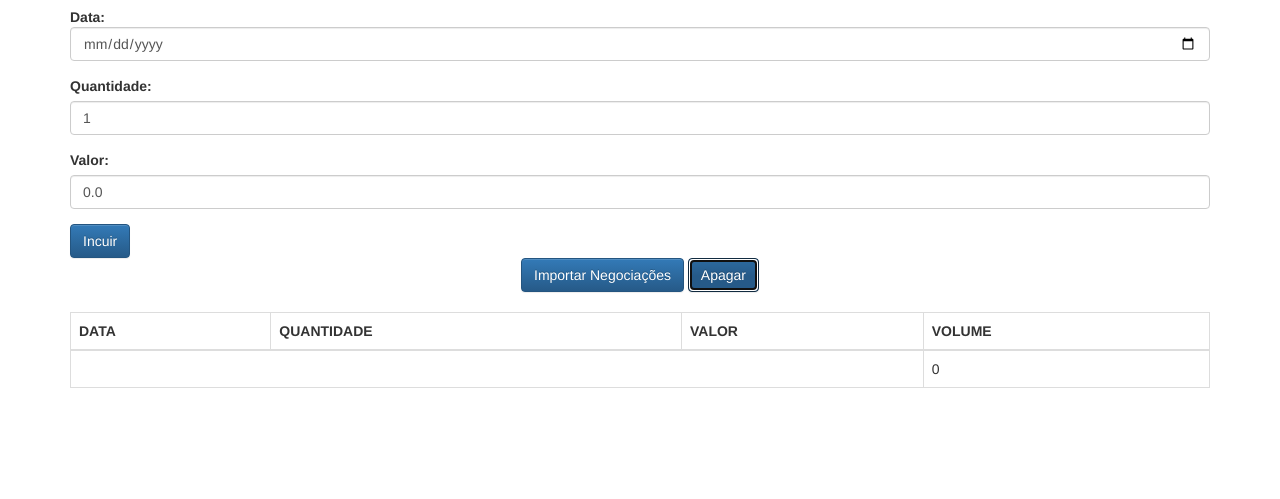
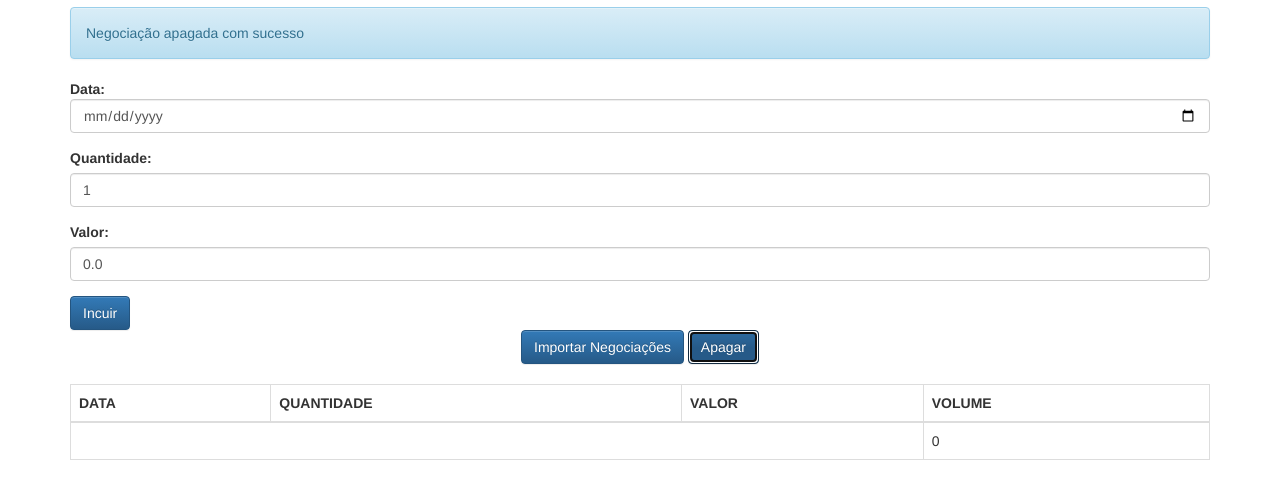
Before and after one commit to farleybsd/ECMII, a plain HTML site: page index.html in a window 1280 px wide. Both pictures are taken after a click on the button "Apagar". Shown: the part 63-562 px from the top of the page. Drawn offline with Linux system fonts and the light colour scheme.

Commit message:
Criando a funcao Apaga

```diff
--- a/index.html
+++ b/index.html
@@ -34,7 +34,7 @@
 
        <div class="text-center">
            <button class="btn btn-primary text-center" type="button">Importar Negociações</button>
-           <button class="btn btn-primary text-center"  type="button">Apagar</button>
+           <button onclick="negociacaoController.apaga()" class="btn btn-primary text-center"  type="button">Apagar</button>
        </div>
    </form>
    <br>
--- a/js/app/Controllers/NegociacaoController.js
+++ b/js/app/Controllers/NegociacaoController.js
@@ -35,7 +35,7 @@ class NegociacaoController{
         this._mensagem.texto = 'Negociação adicionada com sucesso';
         this._mensagemView.update(this._mensagem);
         //LimpaFormulario
-         _limpaFormulario();
+         this._limpaFormulario();
     }
     criarNegociacao(){
         return new Negociacao(
@@ -52,4 +52,11 @@ class NegociacaoController{
         this._inputValor.value = 0.0;
         this._inputData.focus();
     }
+
+    apaga(){
+        this._listaNegociacoes.esvazia();
+        this._negociacoesView.update(this._listaNegociacoes);
+        this._mensagem.texto = 'Negociação apagada com sucesso';
+        this._mensagemView.update(this._mensagem);
+    }
 }
--- a/js/app/models/ListaNegociacao.js
+++ b/js/app/models/ListaNegociacao.js
@@ -10,4 +10,7 @@ class ListaNegociacao{
     get negociacaoes(){
         return [].concat(this._negociacaoes);
     }
+    esvazia(){
+        this._negociacaoes = [];
+    }
 }
```
